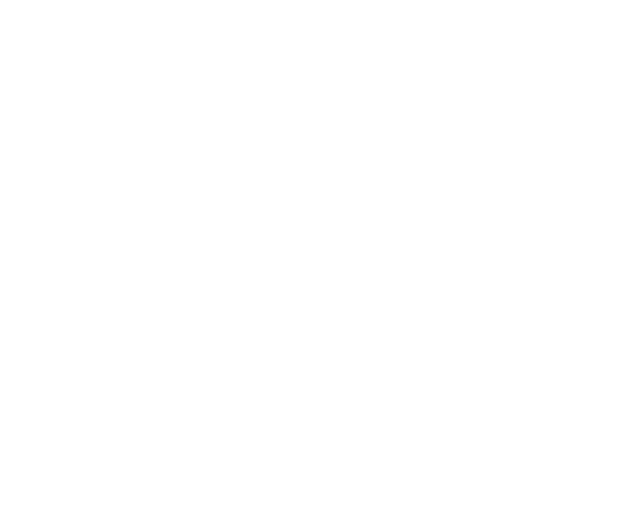
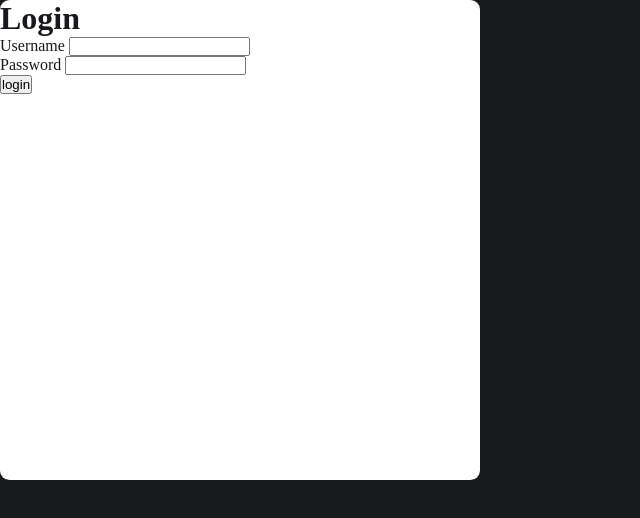
Before and after one commit to rohan030101/CCR-Generator, a plain HTML site: page main.html in a window 1280 px wide. Shown: the whole page, without its empty margins (0-640 px from the left). Drawn offline with Linux system fonts and the light colour scheme.

Commit message:
Made a basic layout for the login page

```diff
--- a/main.css
+++ b/main.css
@@ -0,0 +1,15 @@
+* {
+  margin: 0;
+  padding: 0;
+}
+body {
+  background-color: #17191d;
+  color: #fff;
+}
+.loginbox {
+  background: #fff;
+  color: #17191d;
+  height: 60vh;
+  width: 60vh;
+  border-radius: 1.2vh;
+}
--- a/main.html
+++ b/main.html
@@ -4,7 +4,20 @@
     <meta charset="UTF-8" />
     <meta http-equiv="X-UA-Compatible" content="IE=edge" />
     <meta name="viewport" content="width=device-width, initial-scale=1.0" />
+    <script src="./main.js"></script>
+    <link rel="stylesheet" href="main.css" />
     <title>Document</title>
   </head>
-  <body></body>
+  <body>
+    <form class="loginpage" action="submit">
+      <div class="loginbox">
+        <h1>Login</h1>
+        Username <input type="text" id="username" /> <br />
+        Password
+        <input type="password" id="password" />
+        <br />
+        <button type="submit" id="login">login</button>
+      </div>
+    </form>
+  </body>
 </html>
```
